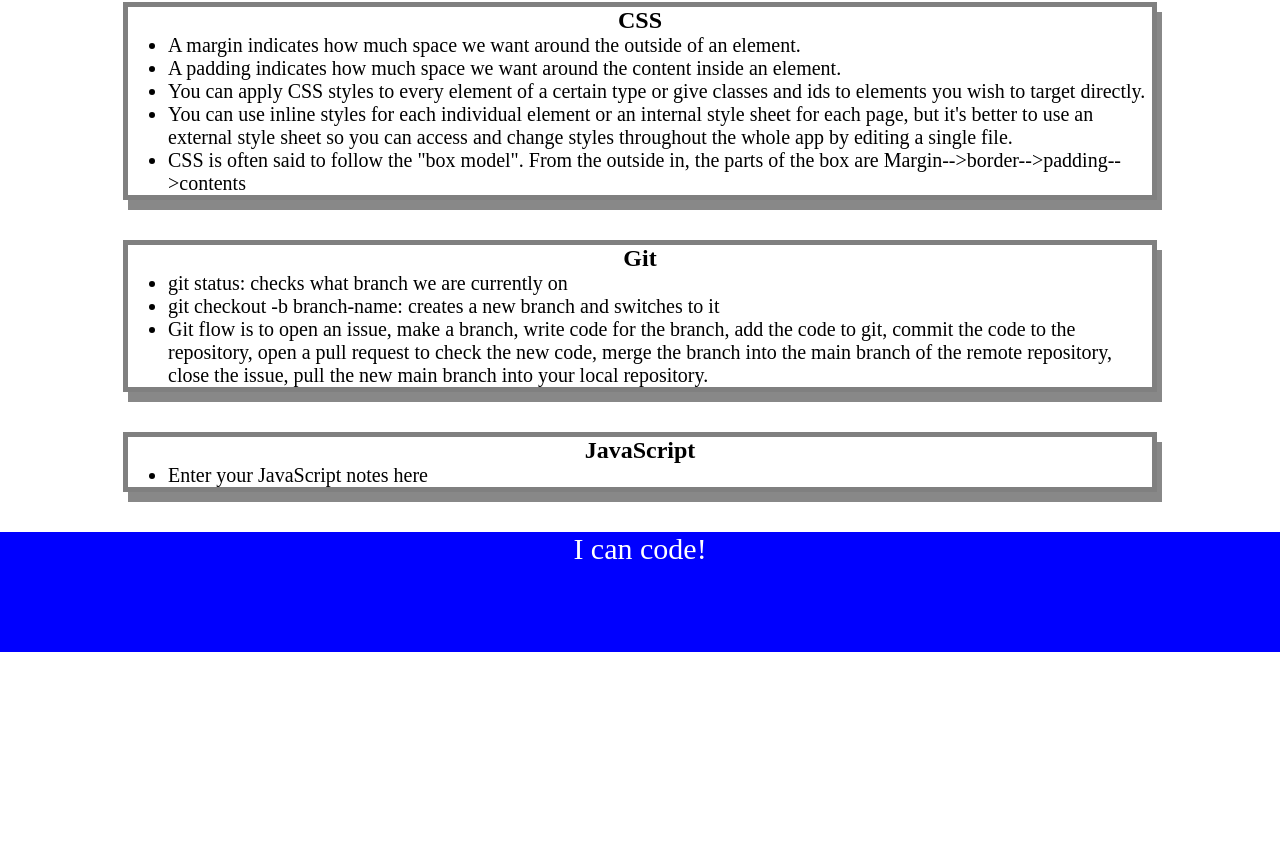
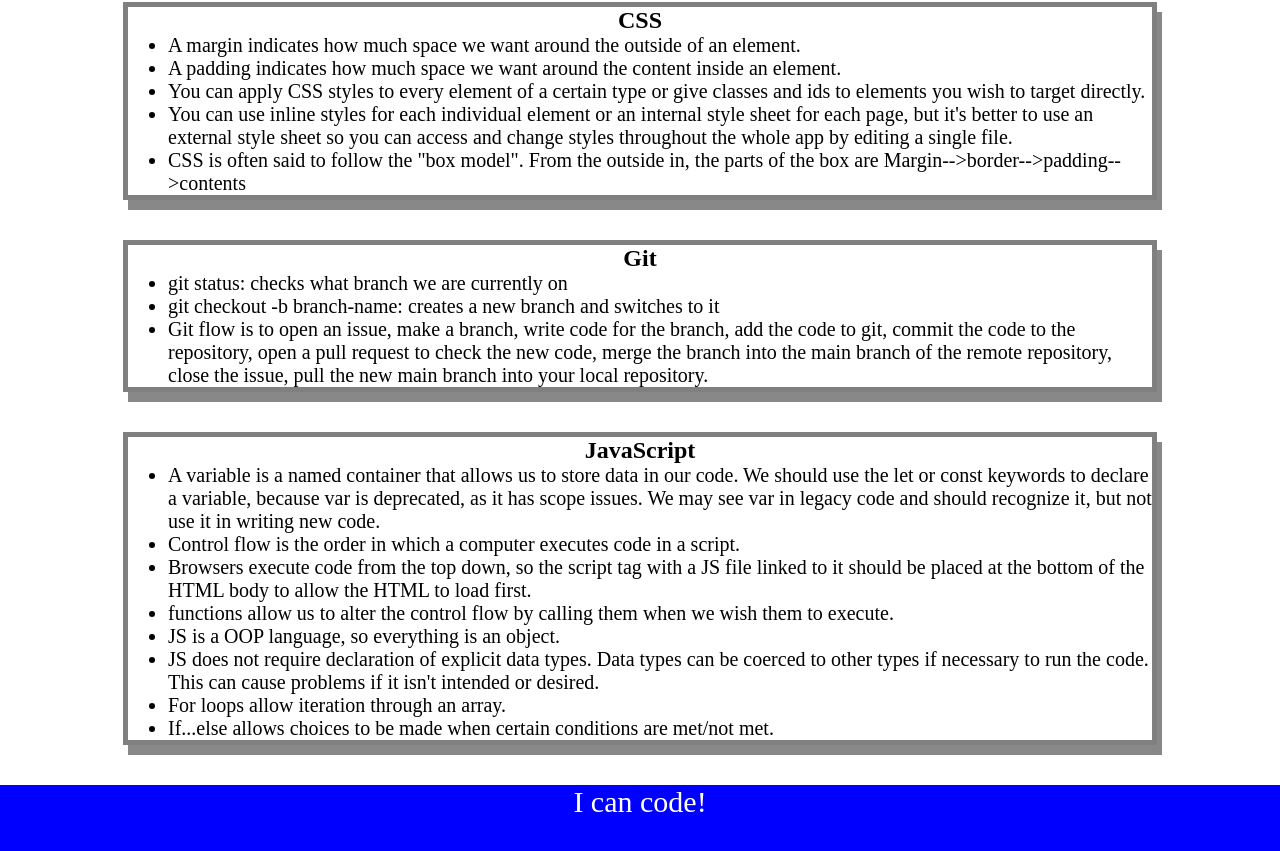
Before and after one commit to FloridaFroglady/prework-study-guide, a plain HTML site: page index.html in a window 1280 px wide. Shown: the part 442-1293 px from the top of the page. Before the commit the page ends 1094 px from the top, so only its background shows below. Drawn offline with Linux system fonts and the light colour scheme.

Commit message:
adding JS functions

```diff
--- a/assets/script.js
+++ b/assets/script.js
@@ -1,19 +1,27 @@
 let topics = ["HTML", "CSS", "Git", "Javascript"];
+let randomTopic = topics[Math.floor(Math.random() * topics.length)];
 
+function listTopics() {
   for (x = 0; x < topics.length; x++) {
     console.log(topics[x]);
   }
+}
 
-/*
-if (topic === 'HTML') {
+function selectTopic() {
+  if (randomTopic === "HTML") {
     console.log("Let's study HTML!");
-} else if (topic === 'CSS') {
+  } else if (randomTopic === "CSS") {
     console.log("Let's study CSS!");
-} else if (topic === 'Git') {
+  } else if (randomTopic === "Git") {
     console.log("Let's study Git!");
-} else if (topic === 'JavaScript') {
+  } else if (randomTopic === "JavaScript") {
     console.log("Let's study JavaScript!");
   } else {
- console.log('Please try again!');
+    console.log("Please try again!");
   }
-*/
+}
+
+console.log("Here are the topics we learned through Prework:");
+listTopics();
+console.log("Which topic should we study first?");
+selectTopic();
--- a/index.html
+++ b/index.html
@@ -97,7 +97,37 @@
       <section class="card" id="javascript-section">
         <h2>JavaScript</h2>
         <ul>
-          <li>Enter your JavaScript notes here</li>
+          <li>
+            A variable is a named container that allows us to store data in our
+            code. We should use the let or const keywords to declare a variable,
+            because var is deprecated, as it has scope issues. We may see var in
+            legacy code and should recognize it, but not use it in writing new
+            code.
+          </li>
+          <li>
+            Control flow is the order in which a computer executes code in a
+            script.
+          </li>
+          <li>
+            Browsers execute code from the top down, so the script tag with a JS
+            file linked to it should be placed at the bottom of the HTML body to
+            allow the HTML to load first.
+          </li>
+          <li>
+            functions allow us to alter the control flow by calling them when we
+            wish them to execute.
+          </li>
+          <li>JS is a OOP language, so everything is an object.</li>
+          <li>
+            JS does not require declaration of explicit data types. Data types
+            can be coerced to other types if necessary to run the code. This can
+            cause problems if it isn't intended or desired.
+          </li>
+          <li>For loops allow iteration through an array.</li>
+          <li>
+            If...else allows choices to be made when certain conditions are
+            met/not met.
+          </li>
         </ul>
       </section>
     </main>
```
Lines whose indentation alone changed are shown as unchanged.
